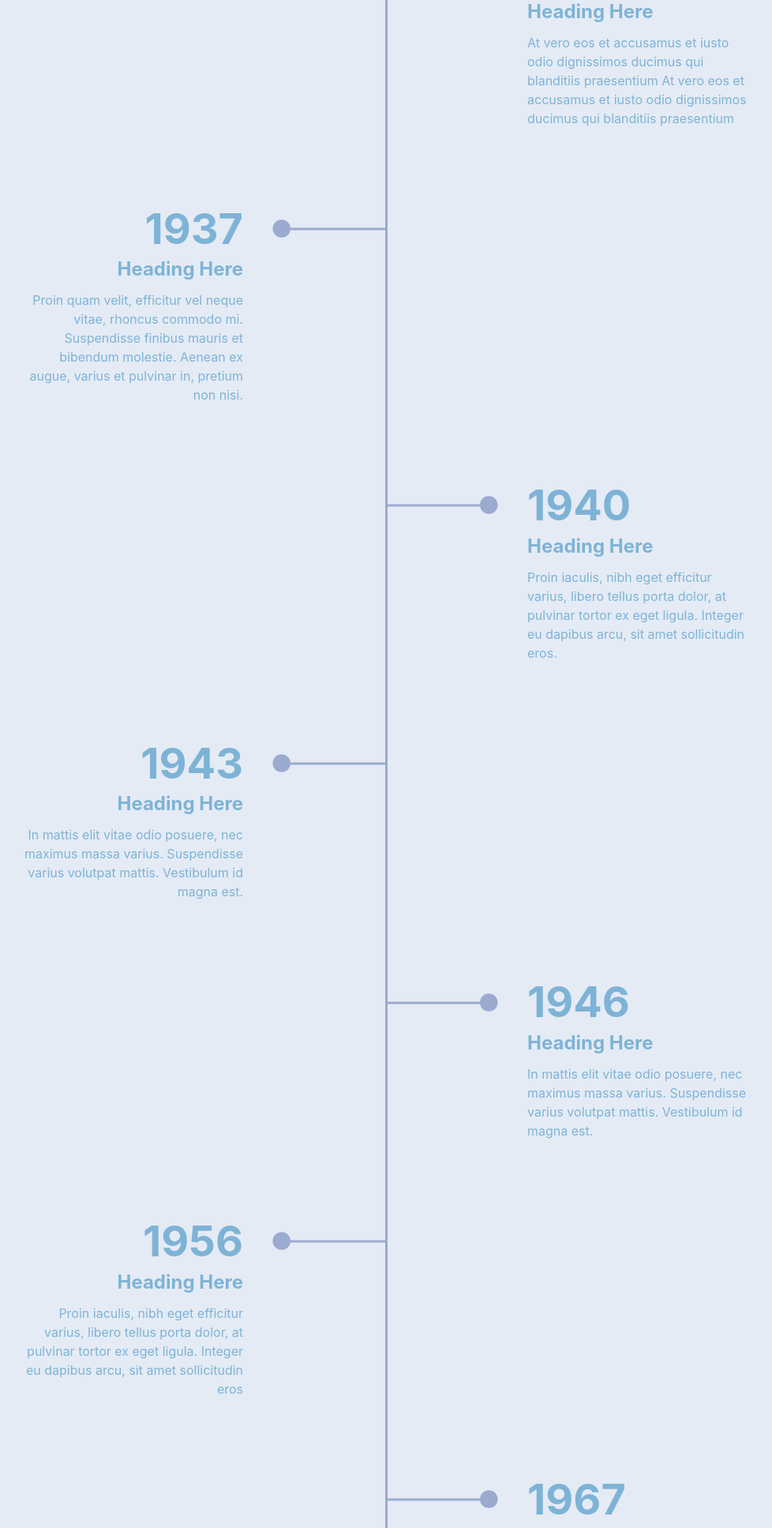
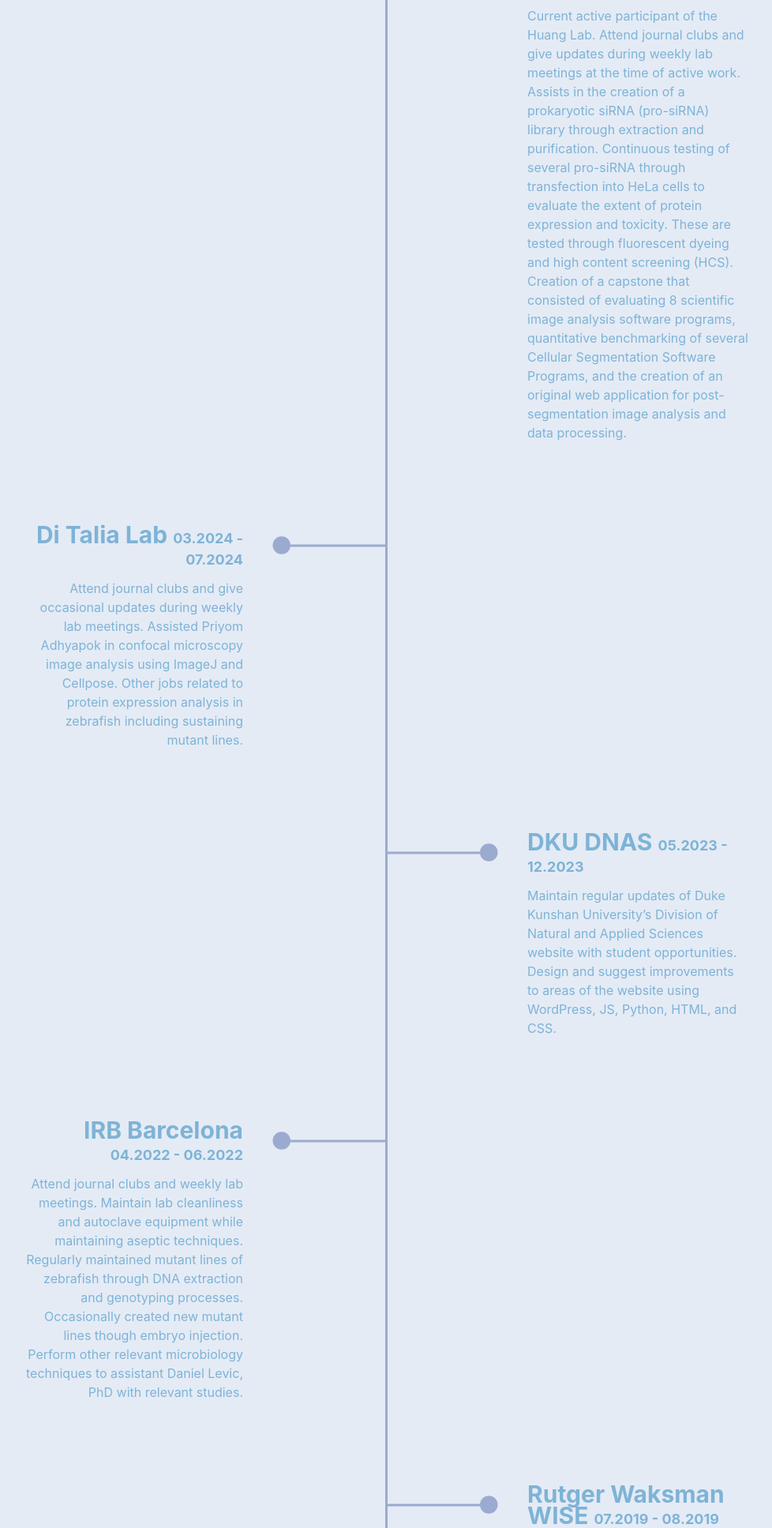
Before and after one commit to chyiricketts/Personal_Website, a plain HTML site: page index.html in a window 1280 px wide. Shown: the part 865-2800 px from the top of the page at 79% size, without its empty margins (152-1130 px from the left). Drawn offline with Linux system fonts and the light colour scheme.

Commit message:
content update

```diff
--- a/index.html
+++ b/index.html
@@ -36,110 +36,72 @@
           <li>
             <div class="item-inner">
               <div class="time-wrapper">
-                <time>2024</time>
+                <time>Huang Lab <small>05.2023 - present</small></time>
               </div>
               <div class="details">
-                <h3>Heading Here</h3>
-                <p>At vero eos et accusamus et iusto odio dignissimos ducimus qui blanditiis praesentium At vero eos et accusamus et iusto odio dignissimos ducimus qui blanditiis praesentium</p>
+                <h3></h3>
+                <p>Current active participant of the Huang Lab. Attend journal clubs and give updates during weekly lab meetings at the time of active work. Assists in the creation of a prokaryotic siRNA (pro-siRNA) library through extraction and purification. Continuous testing of several pro-siRNA through transfection into HeLa cells to evaluate the extent of protein expression and toxicity. These are tested through fluorescent dyeing and high content screening (HCS). Creation of a capstone that consisted of evaluating 8 scientific image analysis software programs, quantitative benchmarking of several Cellular Segmentation Software Programs, and the creation of an original web application for post-segmentation image analysis and data processing.
+                </p>
               </div>
             </div>
           </li>
           <li>
             <div class="item-inner">
               <div class="time-wrapper">
-                <time>1937</time>
+                <time>Di Talia Lab <small>03.2024 - 07.2024</small></time>
               </div>
               <div class="details">
-                <h3>Heading Here</h3>
-                <p>Proin quam velit, efficitur vel neque vitae, rhoncus commodo mi. Suspendisse finibus mauris et bibendum molestie. Aenean ex augue, varius et pulvinar in, pretium non nisi.</p>
+                <h3></h3>
+                <p>Attend journal clubs and give occasional updates during weekly lab meetings. Assisted Priyom Adhyapok in confocal microscopy image analysis using ImageJ and Cellpose. Other jobs related to protein expression analysis in zebrafish including sustaining mutant lines.
+                </p>
               </div>
             </div>
           </li>
           <li>
             <div class="item-inner">
               <div class="time-wrapper">
-                <time>1940</time>
+                <time>DKU DNAS <small>05.2023 - 12.2023</small></time>
               </div>
               <div class="details">
-                <h3>Heading Here</h3>
-                <p>Proin iaculis, nibh eget efficitur varius, libero tellus porta dolor, at pulvinar tortor ex eget ligula. Integer eu dapibus arcu, sit amet sollicitudin eros.</p>
+                <h3></h3>
+                <p>Maintain regular updates of Duke Kunshan University’s Division of Natural and Applied Sciences website with student opportunities. Design and suggest improvements to areas of the website using WordPress, JS, Python, HTML, and CSS.
+                </p>
               </div>
             </div>
           </li>
           <li>
             <div class="item-inner">
               <div class="time-wrapper">
-                <time>1943</time>
+                <time>IRB Barcelona <small>04.2022 - 06.2022</small></time>
               </div>
               <div class="details">
-                <h3>Heading Here</h3>
-                <p>In mattis elit vitae odio posuere, nec maximus massa varius. Suspendisse varius volutpat mattis. Vestibulum id magna est.</p>
+                <h3></h3>
+                <p>Attend journal clubs and weekly lab meetings. Maintain lab cleanliness and autoclave equipment while maintaining aseptic techniques. Regularly maintained mutant lines of zebrafish through DNA extraction and genotyping processes. Occasionally created new mutant lines though embryo injection. Perform other relevant microbiology techniques to assistant Daniel Levic, PhD with relevant studies.
+                </p>
               </div>
             </div>
           </li>
           <li>
             <div class="item-inner">
               <div class="time-wrapper">
-                <time>1946</time>
+                <time>Rutger Waksman WISE <small>07.2019 - 08.2019</small></time>
               </div>
               <div class="details">
-                <h3>Heading Here</h3>
-                <p>In mattis elit vitae odio posuere, nec maximus massa varius. Suspendisse varius volutpat mattis. Vestibulum id magna est.</p>
+                <h3></h3>
+                <p>Attended lab for a full workday to learn basic molecular biology techniques through the discovery and publication of novel lemna minor (duckweed) sequences.
+                </p>
               </div>
             </div>
           </li>
           <li>
             <div class="item-inner">
               <div class="time-wrapper">
-                <time>1956</time>
+                <time>Raritan Headwaters Association <small>05.2016 - 08.2021</small></time>
               </div>
               <div class="details">
-                <h3>Heading Here</h3>
-                <p>Proin iaculis, nibh eget efficitur varius, libero tellus porta dolor, at pulvinar tortor ex eget ligula. Integer eu dapibus arcu, sit amet sollicitudin eros</p>
-              </div>
-            </div>
-          </li>
-          <li>
-            <div class="item-inner">
-              <div class="time-wrapper">
-                <time>1967</time>
-              </div>
-              <div class="details">
-                <h3>Heading Here</h3>
-                <p>In mattis elit vitae odio posuere, nec maximus massa varius. Suspendisse varius volutpat mattis. Vestibulum id magna est.</p>
-              </div>
-            </div>
-          </li>
-          <li>
-            <div class="item-inner">
-              <div class="time-wrapper">
-                <time>1985</time>
-              </div>
-              <div class="details">
-                <h3>Heading Here</h3>
-                <p>Proin iaculis, nibh eget efficitur varius, libero tellus porta dolor, at pulvinar tortor ex eget ligula. Integer eu dapibus arcu, sit amet sollicitudin eros</p>
-              </div>
-            </div>
-          </li>
-          <li>
-            <div class="item-inner">
-              <div class="time-wrapper">
-                <time>2000</time>
-              </div>
-              <div class="details">
-                <h3>Heading Here</h3>
-                <p>In mattis elit vitae odio posuere, nec maximus massa varius. Suspendisse varius volutpat mattis. Vestibulum id magna est.</p>
-              </div>
-            </div>
-          </li>
-          <li>
-            <div class="item-inner">
-              <div class="time-wrapper">
-                <time>2012</time>
-              </div>
-              <div class="details">
-                <h3>Heading Here</h3>
-                <p>Proin iaculis, nibh eget efficitur varius, libero tellus porta dolor, at pulvinar tortor ex eget ligula. Integer eu dapibus arcu, sit amet sollicitudin eros</p>
+                <h3></h3>
+                <p>Performed a quarterly biological and chemical assessment of a total of 18 sites on several local streams. Biological assessment consisted of surveying the ecology and assessing the quantity of aquatic fauna. Chemical assessment consisted of either bringing water samples to a testing lab to analyze key chemical properties (i.e. DO, nitrates, pH, phosphates, etc.) or fine-tune calibration of a water quality meter.
+                </p>
               </div>
             </div>
           </li>
--- a/newpagestyle.css
+++ b/newpagestyle.css
@@ -118,7 +118,7 @@ body {
   margin: 0 auto;
   max-width: 1000px;
   color: var(--primary);
-  min-height: 400vh;
+  min-height: 300vh;
 }
 
 .timeline ol {
@@ -151,9 +151,13 @@ body {
 
 .timeline ol li .time-wrapper {
   position: relative;
-  font-size: 4.5rem;
+  font-size: 2.5rem;
   font-weight: bold;
   line-height: 0.9;
+}
+
+.timeline ol li .time-wrapper small {
+    font-size: 1.5rem;
 }
 
 .timeline ol li .time-wrapper::before,
```
